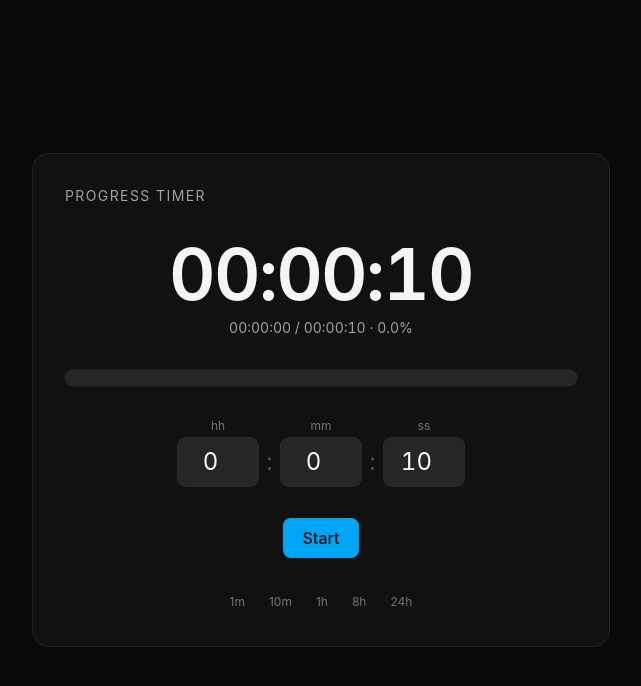
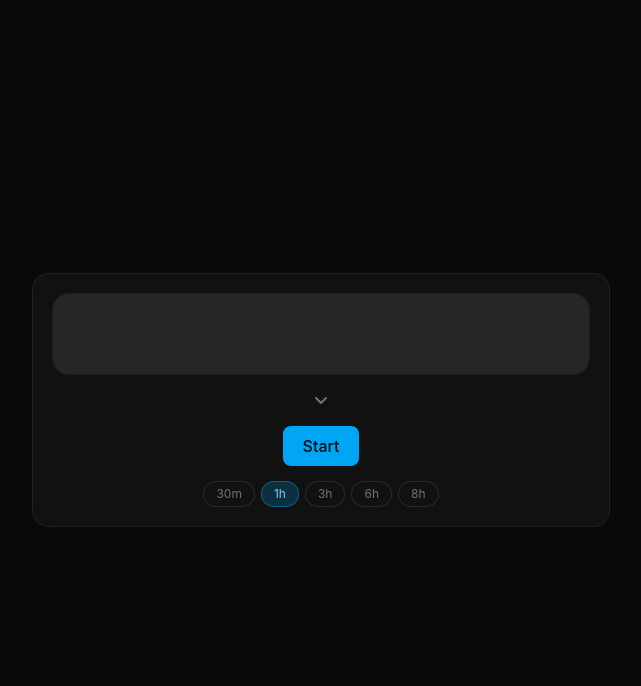
Before and after one commit to jesseylin/progress-bar, a SvelteKit app: page / in a window 1280 px wide. Shown: the top 686 px of the page, without its empty margins (319-960 px from the left). Built offline with nearby package versions, Linux system fonts and the light colour scheme.

Commit message:
feat: collapsible details, preset highlighting, taller progress bar

```diff
--- a/src/routes/+page.svelte
+++ b/src/routes/+page.svelte
@@ -1,7 +1,9 @@
 <script lang="ts">
-	let hh = $state(0);
+	let hh = $state(1);
 	let mm = $state(0);
-	let ss = $state(10);
+	let ss = $state(0);
+	let showDetails = $state(false);
+	let selectedPreset = $state<number | null>(1);
 
 	let startedAt = $state<number | null>(null);
 	let now = $state(Date.now());
@@ -21,6 +23,11 @@
 	const progress = $derived(durationMs > 0 ? clampedElapsed / durationMs : 0);
 	const remaining = $derived(Math.max(0, durationMs - clampedElapsed));
 	const finished = $derived(startedAt !== null && elapsed >= durationMs && durationMs > 0);
+
+	$effect(() => {
+		const match = presets.findIndex(([, h, m, s]) => h === hh && m === mm && s === ss);
+		selectedPreset = match === -1 ? null : match;
+	});
 
 	$effect(() => {
 		if (!running || finished) return;
@@ -62,11 +69,11 @@
 	}
 
 	const presets: [string, number, number, number][] = [
-		['1m', 0, 1, 0],
-		['10m', 0, 10, 0],
+		['30m', 0, 30, 0],
 		['1h', 1, 0, 0],
-		['8h', 8, 0, 0],
-		['24h', 24, 0, 0]
+		['3h', 3, 0, 0],
+		['6h', 6, 0, 0],
+		['8h', 8, 0, 0]
 	];
 </script>
 
@@ -75,23 +82,34 @@
 </svelte:head>
 
 <main class="min-h-screen bg-neutral-950 text-neutral-100 flex items-center justify-center p-6">
-	<div class="w-full max-w-xl rounded-2xl bg-neutral-900/60 ring-1 ring-white/10 shadow-2xl p-8 space-y-8">
-		<h1 class="text-sm uppercase tracking-widest text-neutral-400">Progress Timer</h1>
+	<div class="w-full max-w-xl rounded-2xl bg-neutral-900/60 ring-1 ring-white/10 shadow-2xl p-5 space-y-4">
+		<div class="h-20 w-full rounded-2xl bg-neutral-800 overflow-hidden ring-1 ring-white/5">
+			<div
+				class="h-full bg-gradient-to-r from-sky-400 via-indigo-400 to-violet-500 transition-[width] duration-300 ease-linear"
+				style="width: {progress * 100}%"
+			></div>
+		</div>
 
+		<div class="flex justify-center">
+			<button
+				onclick={() => (showDetails = !showDetails)}
+				aria-label="Toggle precise duration"
+				class="text-neutral-500 hover:text-neutral-300 transition-transform duration-200"
+				style="transform: rotate({showDetails ? 180 : 0}deg)"
+			>
+				<svg width="20" height="20" viewBox="0 0 20 20" fill="none" stroke="currentColor" stroke-width="2" stroke-linecap="round" stroke-linejoin="round"><polyline points="5 8 10 13 15 8"></polyline></svg>
+			</button>
+		</div>
+
+		{#if showDetails}
+		<div class="space-y-6">
 		<div class="text-center">
-			<div class="text-6xl sm:text-7xl font-semibold tabular-nums tracking-tight">
+			<div class="text-5xl font-semibold tabular-nums tracking-tight">
 				{fmt(startedAt === null ? durationMs : remaining)}
 			</div>
 			<div class="mt-2 text-sm text-neutral-400 tabular-nums">
 				{fmt(clampedElapsed)} / {fmt(durationMs)} &middot; {(progress * 100).toFixed(1)}%
 			</div>
-		</div>
-
-		<div class="h-4 w-full rounded-full bg-neutral-800 overflow-hidden ring-1 ring-white/5">
-			<div
-				class="h-full bg-gradient-to-r from-sky-400 via-indigo-400 to-violet-500 transition-[width] duration-300 ease-linear"
-				style="width: {progress * 100}%"
-			></div>
 		</div>
 
 		<div class="flex items-end justify-center gap-2">
@@ -134,6 +152,8 @@
 				/>
 			</div>
 		</div>
+		</div>
+		{/if}
 
 		<div class="flex justify-center gap-3">
 			{#if startedAt === null}
@@ -156,11 +176,11 @@
 		</div>
 
 		<div class="flex justify-center gap-2 text-xs text-neutral-500">
-			{#each presets as [label, h, m, s]}
+			{#each presets as [label, h, m, s], i}
 				<button
-					onclick={() => { hh = h; mm = m; ss = s; }}
+					onclick={() => { hh = h; mm = m; ss = s; selectedPreset = i; }}
 					disabled={startedAt !== null}
-					class="px-2 py-1 rounded hover:bg-neutral-800 disabled:opacity-30"
+					class="px-3 py-1 rounded-full ring-1 transition-colors disabled:opacity-30 {selectedPreset === i ? 'bg-sky-500/20 text-sky-300 ring-sky-400/50' : 'ring-white/10 hover:bg-neutral-800'}"
 				>{label}</button>
 			{/each}
 		</div>
```
